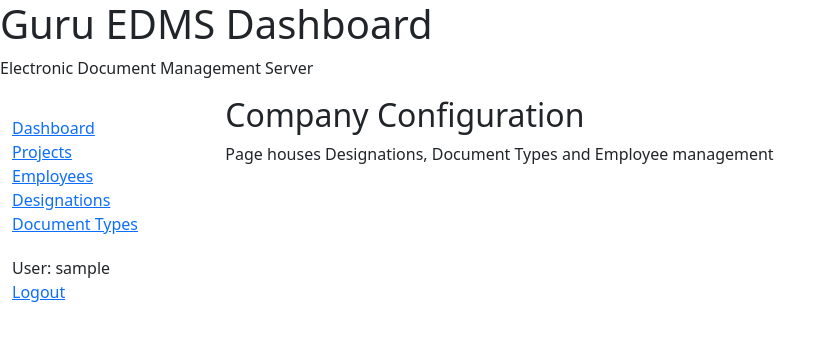
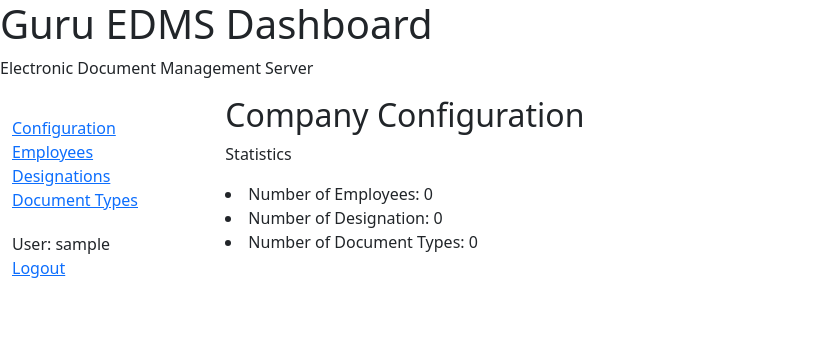
Before and after one commit to aashlok/guru_edms, a Django app: page /company/configuration/ in a window 1280 px wide. Shown: the top 341 px of the page, without its empty margins (0-836 px from the left). Run offline with Django 4.2, Linux system fonts and the light colour scheme; the visitor is signed in with stand-in values (Sample User, id 1); data that the repository does not hold is empty.

Commit message:
Add Configuration view and template

```diff
--- a/company/templates/common.html
+++ b/company/templates/common.html
@@ -32,13 +32,11 @@
       <div class="row">
         <div class="col-sm-2">
           {% block sidebar %}
+
+	  {% if user.is_staff %}
           <ul class="sidebar-nav">
             <li>
-	      <a href="Dashboard">Dashboard
-	      </a>
-	    </li>
-            <li>
-	      <a href="Projects">Projects
+	      <a href="{% url 'company:configuration' %}">Configuration
 	      </a>
 	    </li>
             <li>
@@ -54,6 +52,7 @@
 	      </a>
 	    </li>
           </ul>
+	  {% endif %}
 
 	  <ul class="sidebar-nav">
 	    {% if user.is_authenticated %}
--- a/company/templates/company/configuration.html
+++ b/company/templates/company/configuration.html
@@ -2,6 +2,11 @@
 
 {% block content %}
 <h2>Company Configuration</h2>
-<p>Page houses Designations, Document Types and Employee management</p>
+
+<p>Statistics</p>
+
+<li>Number of Employees: {{ num_employees }}</li>
+<li>Number of Designation: {{ num_designations }}</li>
+<li>Number of Document Types: {{ num_doc_types }}</li>
 
 {% endblock %}
--- a/company/views.py
+++ b/company/views.py
@@ -4,10 +4,13 @@ from django.shortcuts import render, redirect
 from django.http import HttpResponse
 from django.contrib import messages
 from django.contrib.auth.decorators import login_required
+from django.contrib.admin.views.decorators import staff_member_required
 from django.contrib.auth.models import User
 
 from .models import Company, Designation, Employee
 from .forms import CompanySetupForm
+from project.models import Project
+from document.models import Document, DocumentFile, DocumentType
 
 # Create your views here.
 
@@ -21,14 +24,18 @@ Username is auto generated so no UserCreationForm.
 Only set password from input.
 Creates specified folder as central file server.
 """
-    form = CompanySetupForm()
+    count = Company.objects.all().count()
+    if count == 1:
+        messages.info(request, 'Company is already set up, please login')
+        return redirect('login')
 
     if request.method == 'POST':
         form = CompanySetupForm(request.POST)
         newcompany = form.save(commit=False)
         short_code = request.POST.get('short_code')
         fileserver_folder = (request.POST.get('fileserver_folder')
-                             + '.' + short_code)
+                             + '/' + short_code)
+        newcompany.fileserver_folder = fileserver_folder
         password1 = request.POST.get('password1')
         password2 = request.POST.get('password2')
 
@@ -38,31 +45,50 @@ Creates specified folder as central file server.
             return HttpResponse('Passwords do not match')
 
         newuser = User.objects.create(
+            first_name='admin',
+            last_name=short_code,
             username='admin' + '.' + short_code,
-            password=password,
             is_staff=True,
         )
 
         os.makedirs(fileserver_folder, exist_ok=True)  # TO-DO: try
+        newuser.set_password(password)
         newuser.save()
         newcompany.save()
-        return redirect('configuration')
+        return redirect('login')
 
     else:
         form = CompanySetupForm()
-        # return HttpResponse('Error occured in initial setup')
 
     context = {'form': form}
     return render(request, 'company/initial-setup.html', context=context)
 
 
+@login_required
+@staff_member_required
 def configuration(request):
-    context = {}
+    """
+View and add basic configuration before commencing usage.
+From this page only employees, designations and document types
+can be added or edited.
+Shows summary of configuration.
+"""
+    num_employees = Employee.objects.all().count()
+    num_designations = Designation.objects.all().count()
+    num_doc_types = DocumentType.objects.all().count()
+
+    context = {
+        'num_employees': num_employees,
+        'num_designations': num_designations,
+        'num_doc_types': num_doc_types
+    }
     return render(request, 'company/configuration.html', context=context)
 
 
 @login_required
 def index(request):
+    if request.user.is_staff:
+        return redirect('company:configuration')
 
     context = {}
     return render(request, 'index.html', context=context)
```
